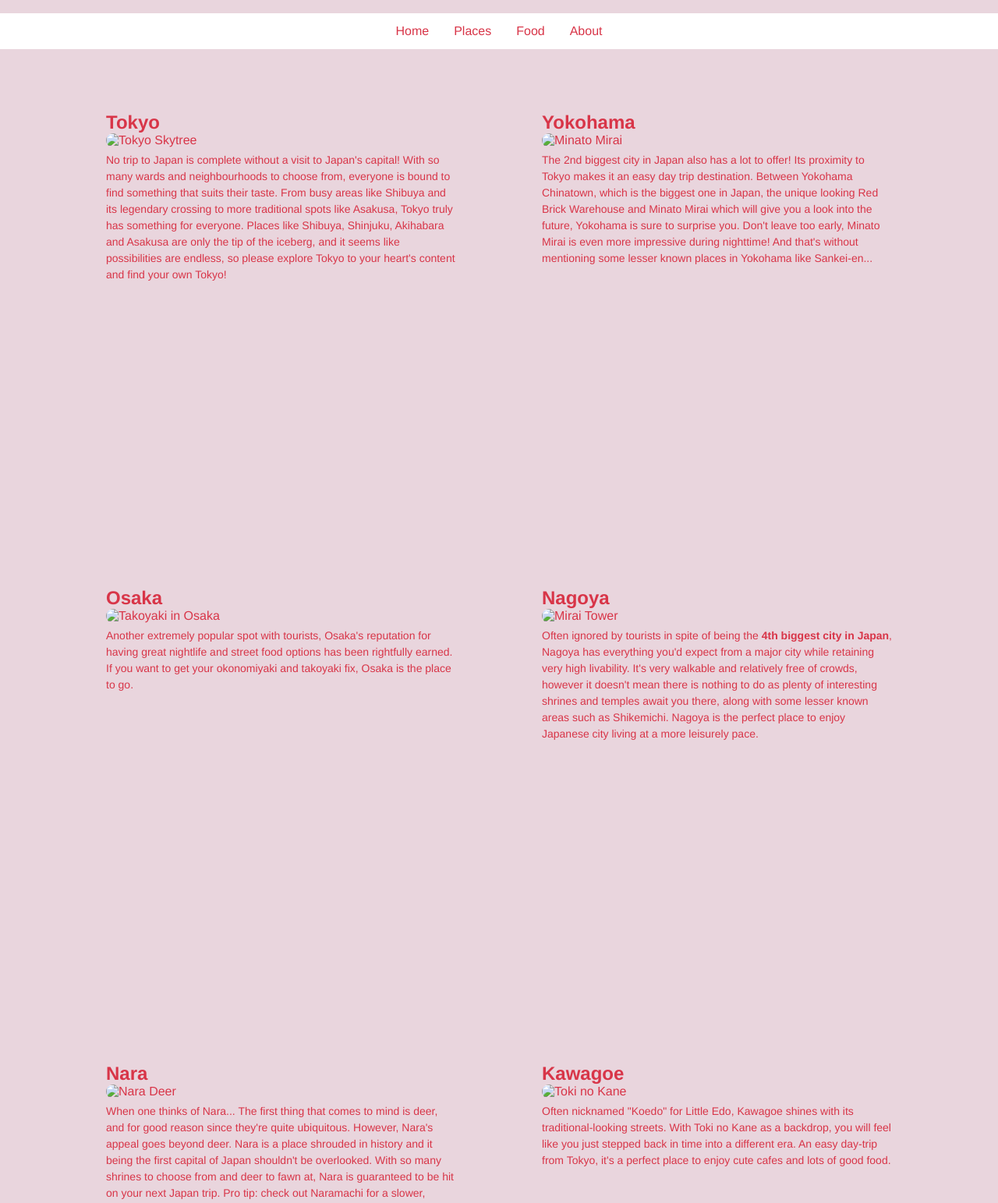
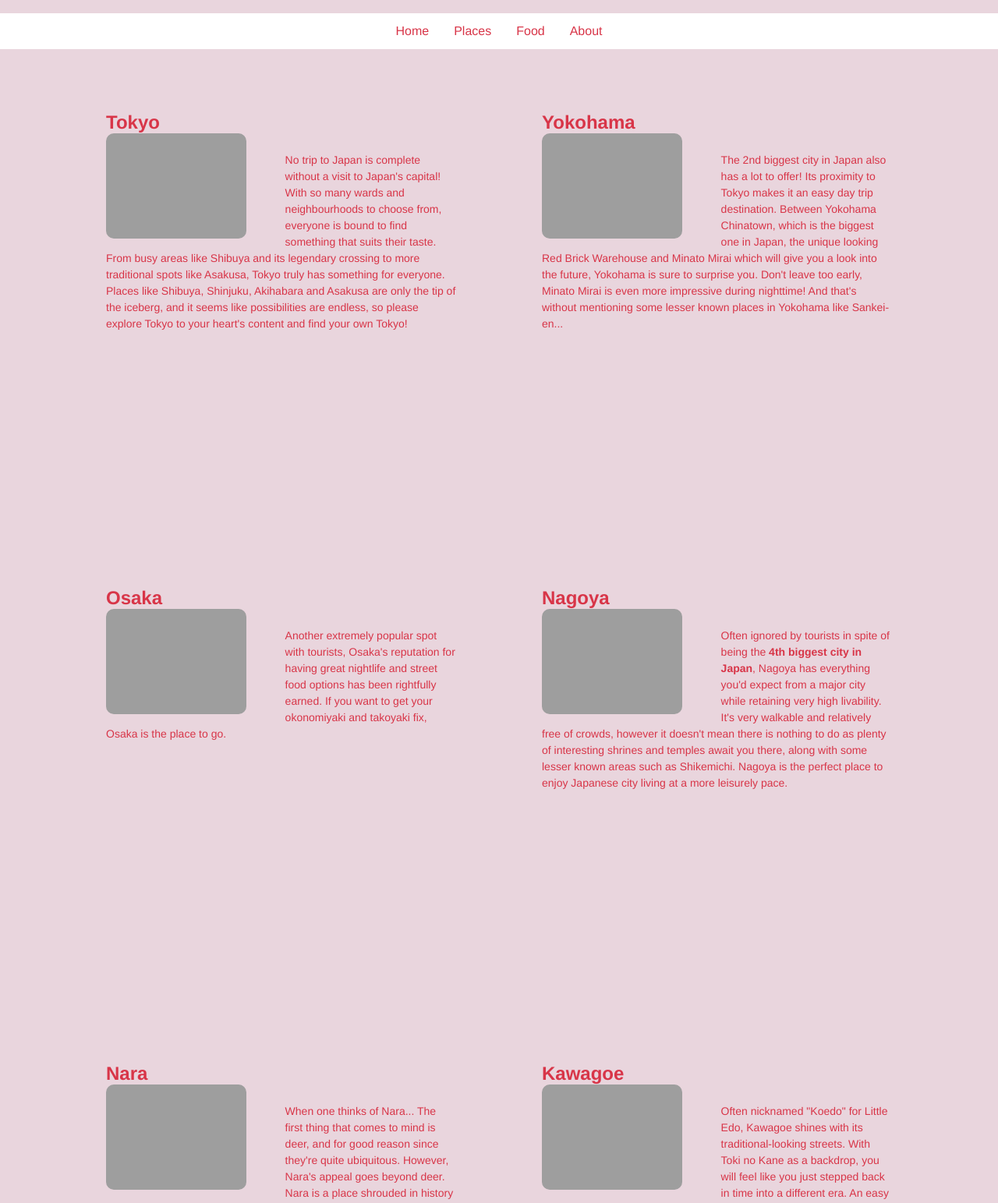
Before and after one commit to amandinecaze/Amamma-html-css, a plain HTML site: page places.html in a window 1280 px wide. Shown: the part 57-1600 px from the top of the page at 78% size. Drawn offline with Linux system fonts and the light colour scheme; the site is published under a folder, as on GitHub Pages, so addresses that start at the root find nothing; a script that the page names is missing.

Commit message:
images path edit

```diff
--- a/places.html
+++ b/places.html
@@ -9,7 +9,7 @@
     <link
       rel="icon"
       type="image/x-icon"
-      href="/images/android-chrome-512x512.png"
+      href="images/android-chrome-512x512.png"
     />
   </head>
   <body>
@@ -35,7 +35,7 @@
     <div class="content-container">
       <div>
         <h2>Tokyo</h2>
-        <img src="/images/R0000707.JPG" alt="Tokyo Skytree" />
+        <img src="images/R0000707.JPG" alt="Tokyo Skytree" />
         <p>
           No trip to Japan is complete without a visit to Japan's capital! With
           so many wards and neighbourhoods to choose from, everyone is bound to
@@ -50,7 +50,7 @@
 
       <div>
         <h2>Yokohama</h2>
-        <img src="/images/R0000041.JPG" alt="Minato Mirai" />
+        <img src="images/R0000041.JPG" alt="Minato Mirai" />
         <p>
           The 2nd biggest city in Japan also has a lot to offer! Its proximity
           to Tokyo makes it an easy day trip destination. Between Yokohama
@@ -65,7 +65,7 @@
 
       <div>
         <h2>Osaka</h2>
-        <img src="/images/R0001723.JPG" alt="Takoyaki in Osaka" />
+        <img src="images/R0001723.JPG" alt="Takoyaki in Osaka" />
         <p>
           Another extremely popular spot with tourists, Osaka's reputation for
           having great nightlife and street food options has been rightfully
@@ -76,7 +76,7 @@
 
       <div>
         <h2>Nagoya</h2>
-        <img src="/images/R0001344.JPG" alt="Mirai Tower" />
+        <img src="images/R0001344.JPG" alt="Mirai Tower" />
         <p>
           Often ignored by tourists in spite of being the
           <b>4th biggest city in Japan</b>, Nagoya has everything you'd expect
@@ -91,7 +91,7 @@
 
       <div>
         <h2>Nara</h2>
-        <img src="/images/R0001581.JPG" alt="Nara Deer" />
+        <img src="images/R0001581.JPG" alt="Nara Deer" />
         <p>
           When one thinks of Nara... The first thing that comes to mind is deer,
           and for good reason since they're quite ubiquitous. However, Nara's
@@ -105,7 +105,7 @@
 
       <div>
         <h2>Kawagoe</h2>
-        <img src="/images/R0001939.JPG" alt="Toki no Kane" />
+        <img src="images/R0001939.JPG" alt="Toki no Kane" />
         <p>
           Often nicknamed "Koedo" for Little Edo, Kawagoe shines with its
           traditional-looking streets. With Toki no Kane as a backdrop, you will
@@ -117,7 +117,7 @@
 
       <div>
         <h2>Kamakura</h2>
-        <img src="/images/R0002136.JPG" alt="Kotoku-in" />
+        <img src="images/R0002136.JPG" alt="Kotoku-in" />
         <p>
           If you love temples and shrines, don't miss out on Kamakura! Kotoku-in
           and its great buddha statue is sure to leave an impression on anyone
@@ -129,7 +129,7 @@
 
       <div>
         <h2>Enoshima</h2>
-        <img src="/images/R0002271.JPG" alt="Enoshima Sea Candle" />
+        <img src="images/R0002271.JPG" alt="Enoshima Sea Candle" />
         <p>
           Located in the city of Fujisawa in Kanagawa Prefecture, Enoshima is a
           charming island to visit, whether you do it alone or accompanied. Can
```
